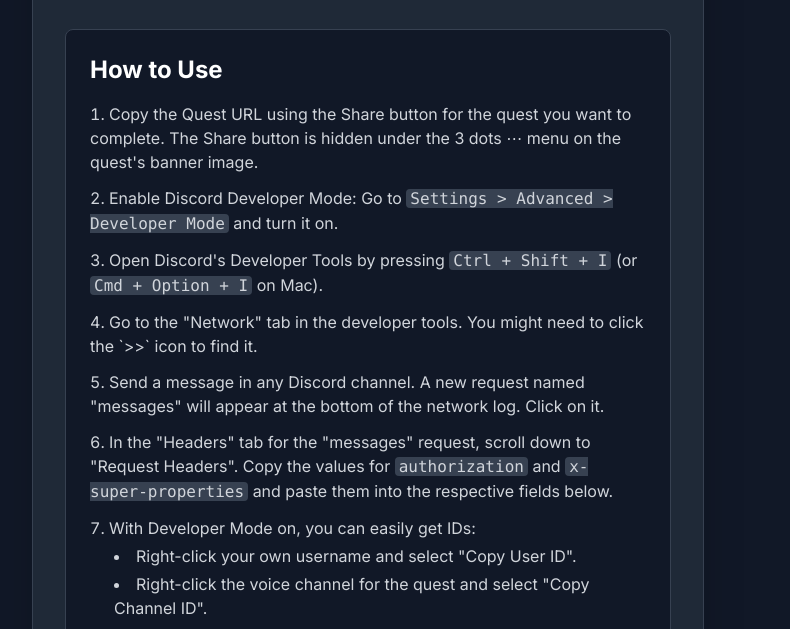
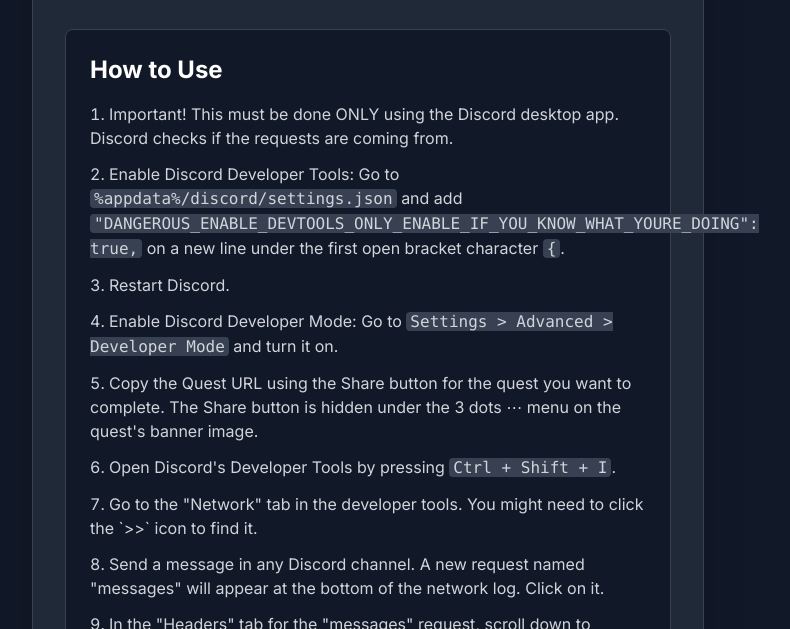
Before and after one commit to zura3395/discordquests, a plain HTML site: page index.html in a window 1280 px wide. Shown: the part 120-749 px from the top of the page, without its empty margins (272-1062 px from the left). Drawn offline with nearby package versions, Linux system fonts and the light colour scheme.

Commit message:
add dev tools lines

```diff
--- a/index.html
+++ b/index.html
@@ -49,9 +49,12 @@
         <div class="mb-8 p-6 bg-gray-900 rounded-lg border border-gray-700 text-gray-300">
             <h2 class="text-2xl font-bold text-white mb-4">How to Use</h2>
             <ol class="list-decimal list-inside space-y-3">
+                <li>Important! This must be done ONLY using the Discord desktop app. Discord checks if the requests are coming from.</li>
+                <li>Enable Discord Developer Tools: Go to <code class="bg-gray-700 px-1 rounded">%appdata%/discord/settings.json</code> and add <code class="bg-gray-700 px-1 rounded">"DANGEROUS_ENABLE_DEVTOOLS_ONLY_ENABLE_IF_YOU_KNOW_WHAT_YOURE_DOING": true,</code> on a new line under the first open bracket character <code class="bg-gray-700 px-1 rounded">{</code>.</li>
+                <li>Restart Discord.</li>
+                <li>Enable Discord Developer Mode: Go to <code class="bg-gray-700 px-1 rounded">Settings > Advanced > Developer Mode</code> and turn it on.</li>
                 <li>Copy the Quest URL using the Share button for the quest you want to complete. The Share button is hidden under the 3 dots ⋯ menu on the quest's banner image.</li>
-                <li>Enable Discord Developer Mode: Go to <code class="bg-gray-700 px-1 rounded">Settings > Advanced > Developer Mode</code> and turn it on.</li>
-                <li>Open Discord's Developer Tools by pressing <code class="bg-gray-700 px-1 rounded">Ctrl + Shift + I</code> (or <code class="bg-gray-700 px-1 rounded">Cmd + Option + I</code> on Mac).</li>
+                <li>Open Discord's Developer Tools by pressing <code class="bg-gray-700 px-1 rounded">Ctrl + Shift + I</code>.</li>
                 <li>Go to the "Network" tab in the developer tools. You might need to click the `>>` icon to find it.</li>
                 <li>Send a message in any Discord channel. A new request named "messages" will appear at the bottom of the network log. Click on it.</li>
                 <li>In the "Headers" tab for the "messages" request, scroll down to "Request Headers". Copy the values for <code class="bg-gray-700 px-1 rounded">authorization</code> and <code class="bg-gray-700 px-1 rounded">x-super-properties</code> and paste them into the respective fields below.</li>
```
